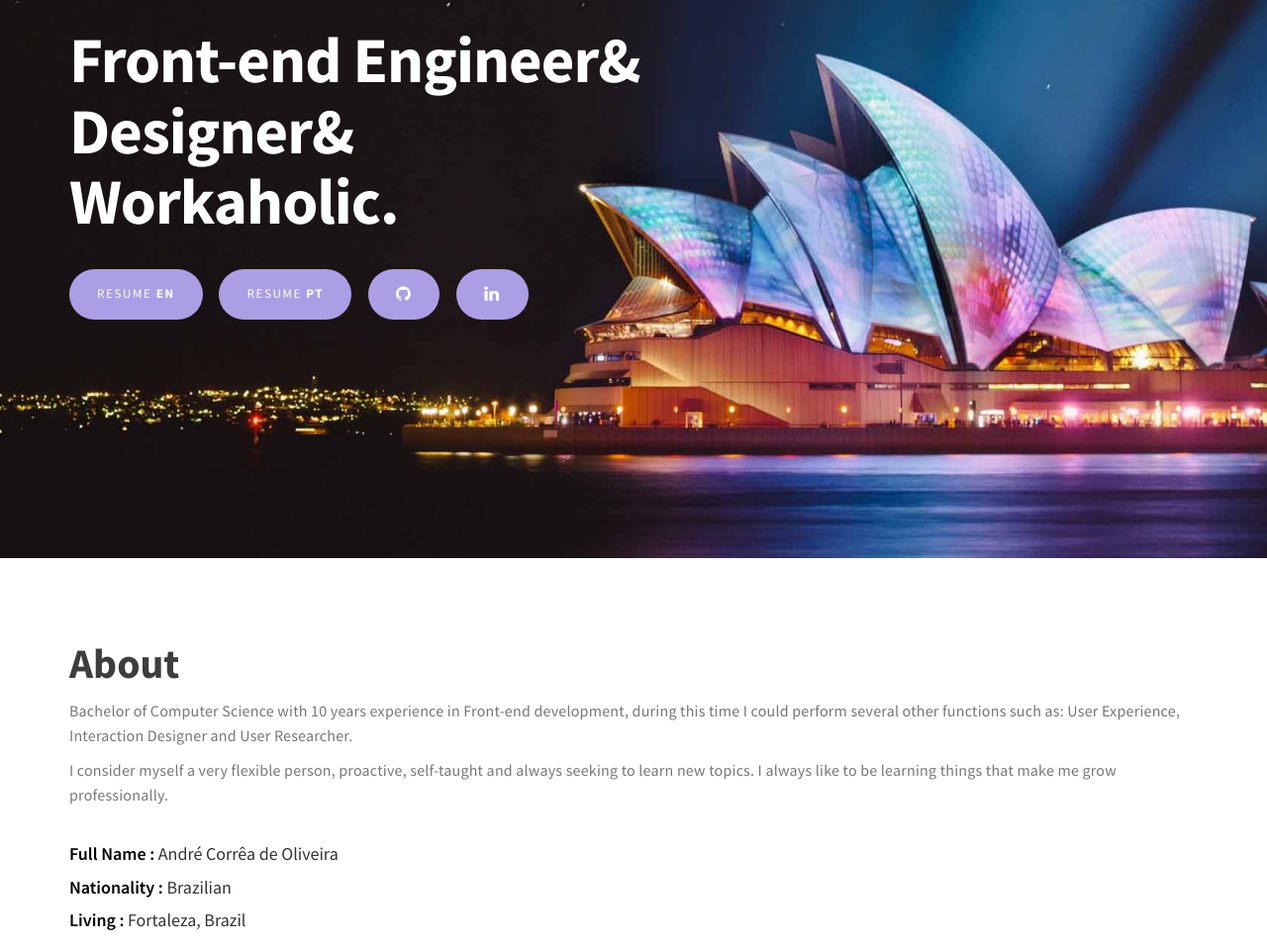
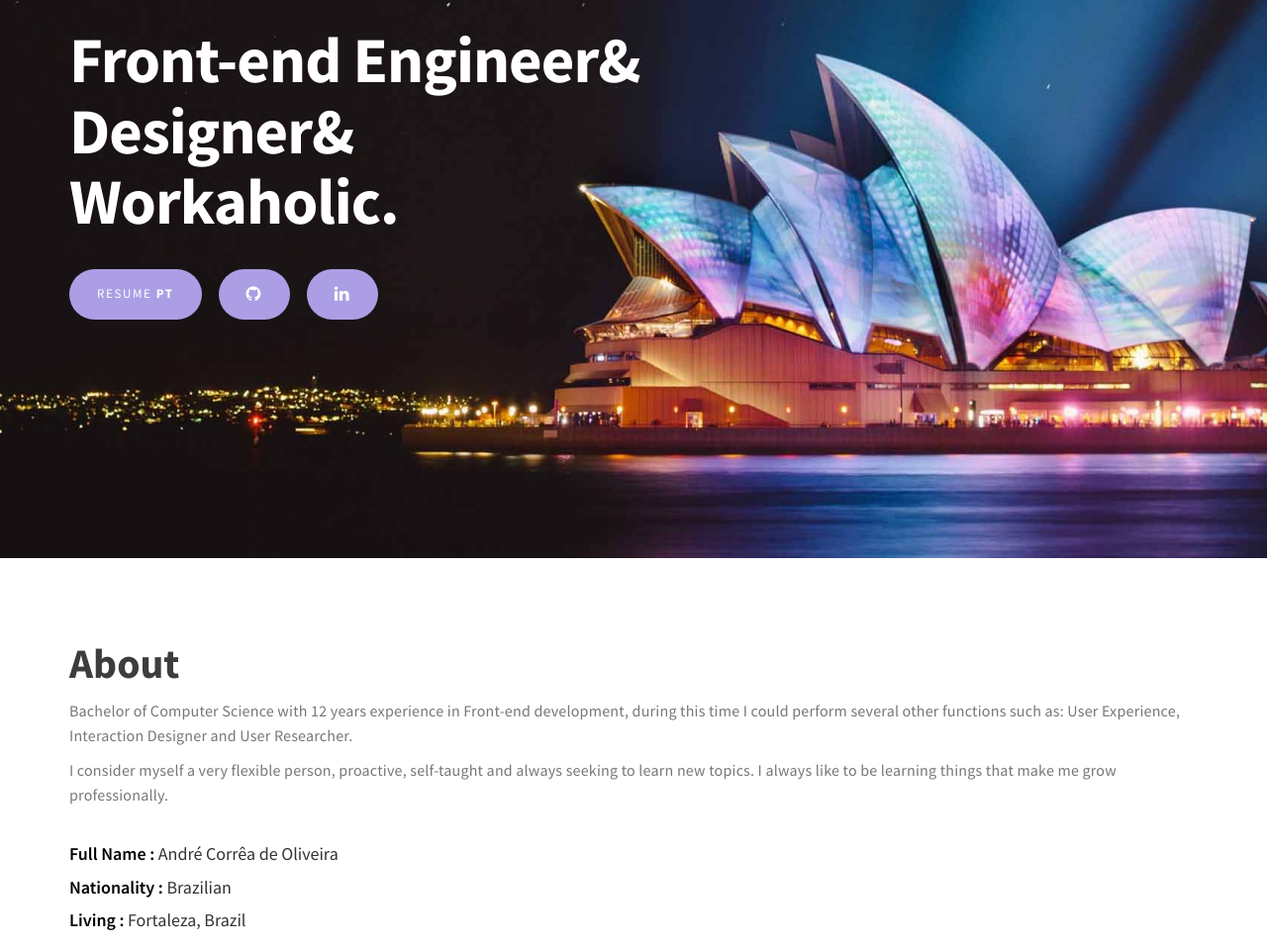
Before and after one commit to andrecoliveira/gh-pages, a website: page index.html in a window 1280 px wide. Shown: the part 236-1192 px from the top of the page at 99% size. Drawn offline with Linux system fonts and the light colour scheme.

Commit message:
Update index.html
Atualizando o link do CV.

```diff
--- a/index.html
+++ b/index.html
@@ -70,8 +70,7 @@
                     <div class="home-thumb">
                          <h1 class="wow fadeInUp" data-wow-delay="0.8s">Front-end Engineer& <br />Designer& <br />Workaholic.</h1>
 
-                         <a href="https://www.visualcv.com/en-andreoliveira" class="wow fadeInUp btn btn-default section-btn" data-wow-delay="1s" target="_blank">Resume <strong>EN</strong></a>
-                         <a href="https://www.visualcv.com/pt-andreoliveira/" class="wow fadeInUp btn btn-default section-btn" data-wow-delay="1s" target="_blank">Resume <strong>PT</strong></a>
+                         <a href="https://www.visualcv.com/pdfs/1446565/" class="wow fadeInUp btn btn-default section-btn" data-wow-delay="1s" target="_blank">Resume <strong>PT</strong></a>
                          <a href="https://github.com/andrecoliveira" class="wow fadeInUp btn btn-default section-btn" data-wow-delay="1.2s" target="_blank"><i class="fa fa-github fa-lg"></i></a>
                          <a href="https://linkedin.com/in/perfil-andreoliveira/" class="wow fadeInUp btn btn-default section-btn" data-wow-delay="1.2s" target="_blank"><i class="fa fa-linkedin fa-lg"></i></a>
                     </div>
@@ -90,7 +89,7 @@
                <div class="col-md-12 col-sm-12">
                     <div class="wow fadeInUp section-title" data-wow-delay="0.6s">
                          <h2>About</h2>
-                         <p>Bachelor of Computer Science with 10 years experience in Front-end development, during this time I could perform several other functions such as: User Experience, Interaction Designer and User Researcher.</p>
+                         <p>Bachelor of Computer Science with 12 years experience in Front-end development, during this time I could perform several other functions such as: User Experience, Interaction Designer and User Researcher.</p>
                          <p>I consider myself a very flexible person, proactive, self-taught and always seeking to learn new topics. I always like to be learning things that make me grow professionally.</p>
 
                          <ul class="about-profile wow fadeInUp" data-wow-delay="1.6s">
```
